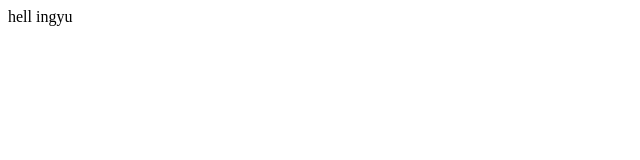
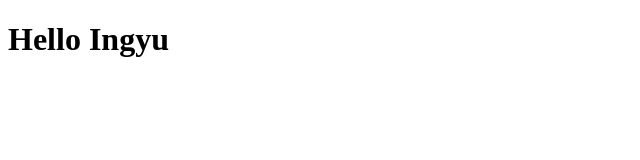
Before and after one commit to yeeeengyu/yeeeengyu.github.io, a plain HTML site: page index.html in a window 1280 px wide. Shown: the whole page, without its empty margins (0-640 px from the left). Drawn offline with Linux system fonts and the light colour scheme.

Commit message:
TestCommit

```diff
--- a/index.html
+++ b/index.html
@@ -6,6 +6,6 @@
     <title>Document</title>
   </head>
   <body>
-    hell ingyu
+    <h1>Hello Ingyu</h1>
   </body>
 </html>
```
